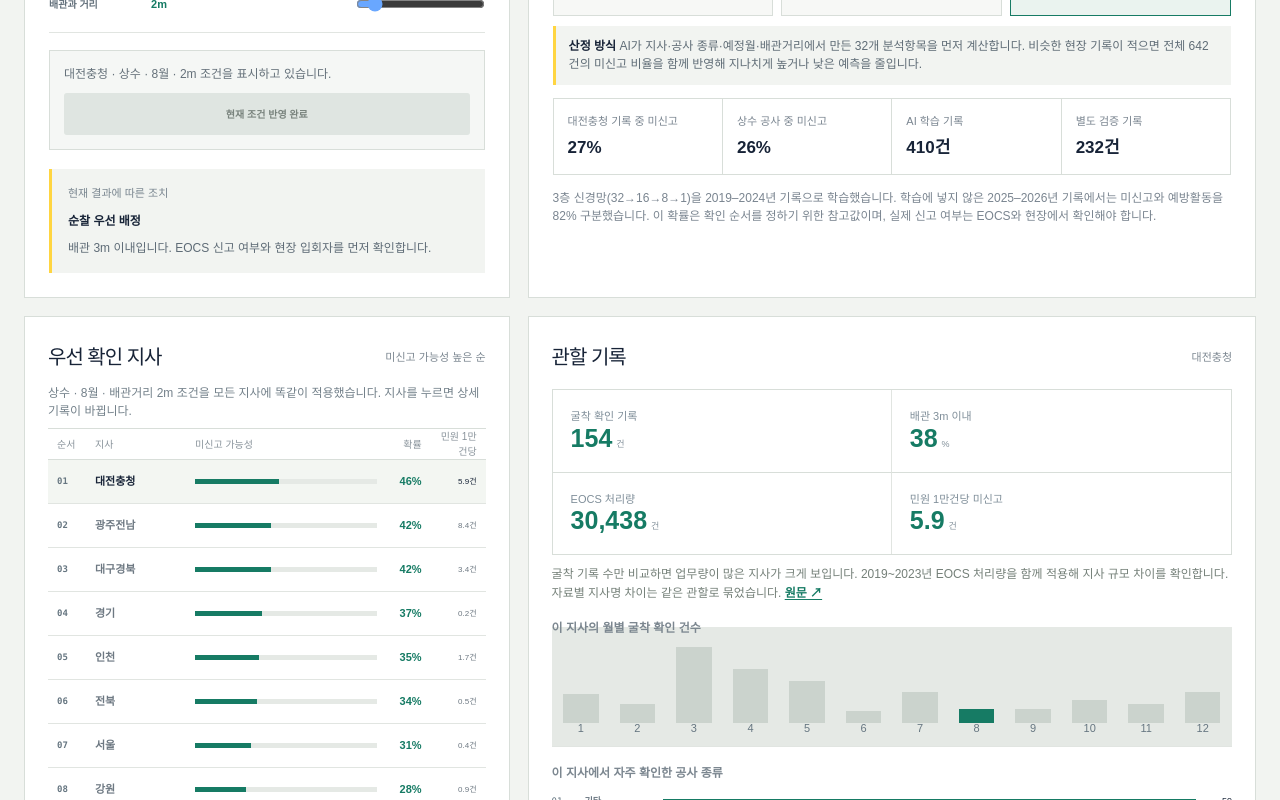
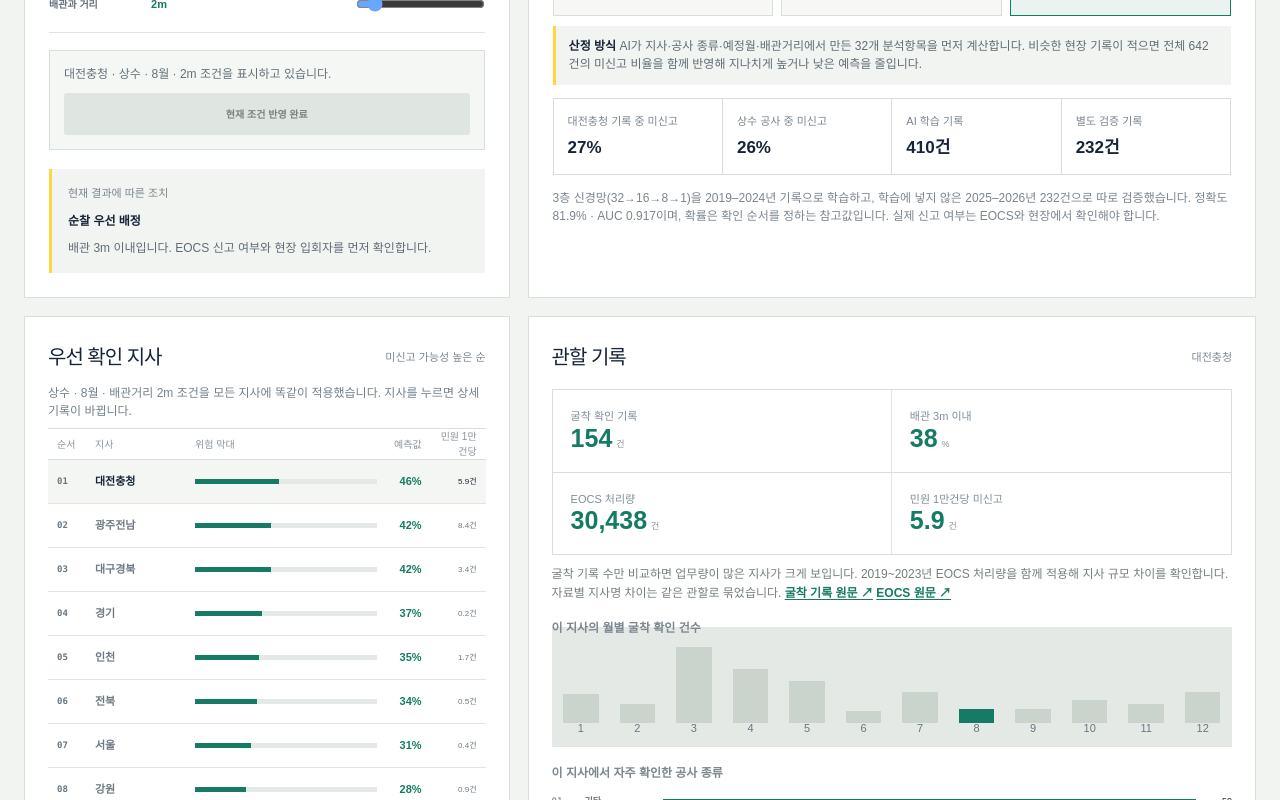
Before and after one commit to woals5420/hyeonjang-on, a Next.js app: page /digsafe in a window 1280 px wide. Shown: the part 699-1499 px from the top of the page. Built offline with nearby package versions, Linux system fonts and the light colour scheme.

Commit message:
굴착 AI 검증근거와 원문 링크 보강

```diff
--- a/app/digsafe/page.tsx
+++ b/app/digsafe/page.tsx
@@ -7,10 +7,14 @@ import excavationModel from '../data/excavation-model.json';
 import eocsVolume from '../data/eocs-volume.json';
 
 type RecordRow = { branch: string; category: string; date: string; area: string; work: string; distance: number };
-type Data = { excavation: { records: RecordRow[]; byBranch: Record<string, number> } };
+type Data = {
+  meta: { sources: { key: string; name: string; url: string }[] };
+  excavation: { records: RecordRow[]; byBranch: Record<string, number> };
+};
 type Model = {
   trainRows: number;
   testRows: number;
+  metrics: { accuracy: number; auc: number; brier: number };
   calibration: { priorStrength: number; globalBaseRate: number };
   features: { branches: string[]; works: string[] };
   weights: number[][][];
@@ -23,6 +27,7 @@ type EocsData = { source: { name: string; period: string; url: string }; records
 const data = safetyData as Data;
 const model = excavationModel as Model;
 const eocs = eocsVolume as EocsData;
+const excavationSource = data.meta.sources.find((source) => source.key === 'excavation');
 const number = new Intl.NumberFormat('ko-KR');
 const accents = ['#ffb23f', '#f76954', '#d99aff', '#50c8b8', '#69a7ff', '#f1d05a', '#7bd08f', '#ff8fbd', '#99b75e', '#8e92ff', '#42b9cf'];
 const initialConditions: FieldConditions = { branch: '대전충청지사', work: '타공사_상수', month: 8, distance: 2 };
@@ -147,8 +152,8 @@ export default function DigSafe() {
           <div className="dz-section-title"><h2>현장 조건</h2><small>확인 버튼을 눌러 반영</small></div>
           <label>관할 지사<select value={draft.branch} onChange={(event) => setDraft((current) => ({ ...current, branch: event.target.value }))}>{model.features.branches.map((item) => <option key={item}>{item}</option>)}</select></label>
           <label>공사 종류<select value={draft.work} onChange={(event) => setDraft((current) => ({ ...current, work: event.target.value }))}>{model.features.works.map((item) => <option key={item}>{item.replace('타공사_', '')}</option>)}</select></label>
-          <label>작업 예정월 <strong>{draft.month}월</strong><input type="range" min="1" max="12" value={draft.month} onChange={(event) => setDraft((current) => ({ ...current, month: Number(event.target.value) }))} /></label>
-          <label>배관과 거리 <strong>{draft.distance}m</strong><input type="range" min="0" max="20" step="0.5" value={draft.distance} onChange={(event) => setDraft((current) => ({ ...current, distance: Number(event.target.value) }))} /></label>
+          <label>작업 예정월 <strong>{draft.month}월</strong><input aria-label="굴착 작업 예정월" type="range" min="1" max="12" value={draft.month} onChange={(event) => setDraft((current) => ({ ...current, month: Number(event.target.value) }))} /></label>
+          <label>배관과 거리 <strong>{draft.distance}m</strong><input aria-label="굴착 위치와 배관 거리" type="range" min="0" max="20" step="0.5" value={draft.distance} onChange={(event) => setDraft((current) => ({ ...current, distance: Number(event.target.value) }))} /></label>
           <div className={hasChanges ? 'condition-submit pending-condition' : 'condition-submit'}>
             <p>{hasChanges ? '조건이 바뀌었습니다. 아래 버튼을 눌러 결과에 반영하세요.' : `${branch.replace('지사', '')} · ${work.replace('타공사_', '')} · ${month}월 · ${distance}m 조건을 표시하고 있습니다.`}</p>
             <button type="submit" disabled={!hasChanges}>{hasChanges ? '이 조건으로 결과 확인' : '현재 조건 반영 완료'}</button>
@@ -171,7 +176,7 @@ export default function DigSafe() {
             <div><small>AI 학습 기록</small><strong>{model.trainRows}건</strong></div>
             <div><small>별도 검증 기록</small><strong>{model.testRows}건</strong></div>
           </div>
-          <p className="model-note">3층 신경망(32→16→8→1)을 2019–2024년 기록으로 학습했습니다. 학습에 넣지 않은 2025–2026년 기록에서는 미신고와 예방활동을 82% 구분했습니다. 이 확률은 확인 순서를 정하기 위한 참고값이며, 실제 신고 여부는 EOCS와 현장에서 확인해야 합니다.</p>
+          <p className="model-note">3층 신경망(32→16→8→1)을 2019–2024년 기록으로 학습하고, 학습에 넣지 않은 2025–2026년 {model.testRows}건으로 따로 검증했습니다. 정확도 {(model.metrics.accuracy * 100).toFixed(1)}% · AUC {model.metrics.auc.toFixed(3)}이며, 확률은 확인 순서를 정하는 참고값입니다. 실제 신고 여부는 EOCS와 현장에서 확인해야 합니다.</p>
         </div>
       </section>
 
@@ -179,14 +184,14 @@ export default function DigSafe() {
         <div className="patrol-board">
           <div className="dz-section-title"><h2>우선 확인 지사</h2><small>미신고 가능성 높은 순</small></div>
           <p className="section-help">{work.replace('타공사_', '')} · {month}월 · 배관거리 {distance}m 조건을 모든 지사에 똑같이 적용했습니다. 지사를 누르면 상세 기록이 바뀝니다.</p>
-          <div className="patrol-columns"><span>순서</span><span>지사</span><span>미신고 가능성</span><span>확률</span><span>민원 1만건당</span></div>
+          <div className="patrol-columns"><span>순서</span><span>지사</span><span>위험 막대</span><span>예측값</span><span>민원 1만건당</span></div>
           {patrol.map((item, index) => <button key={item.branch} type="button" className={branch === item.branch ? 'selected-patrol' : ''} onClick={() => selectPatrolBranch(item.branch)}><em>{String(index + 1).padStart(2, '0')}</em><strong>{item.branch.replace('지사', '')}</strong><span><i style={{ width: `${item.probability}%` }} /></span><b>{item.probability}%</b><small>{item.perTenThousand.toFixed(1)}건</small></button>)}
         </div>
 
         <div className="branch-fingerprint">
           <div className="dz-section-title"><h2>관할 기록</h2><small>{branch.replace('지사', '')}</small></div>
           <div className="branch-kpis branch-kpis-four"><div><small>굴착 확인 기록</small><strong>{branchRows.length}</strong><em>건</em></div><div><small>배관 3m 이내</small><strong>{branchRows.length ? Math.round(closeRows.length / branchRows.length * 100) : 0}</strong><em>%</em></div><div><small>EOCS 처리량</small><strong>{number.format(branchEocs.cases)}</strong><em>건</em></div><div><small>민원 1만건당 미신고</small><strong>{branchEocs.perTenThousand.toFixed(1)}</strong><em>건</em></div></div>
-          <p className="eocs-note">굴착 기록 수만 비교하면 업무량이 많은 지사가 크게 보입니다. 2019~2023년 EOCS 처리량을 함께 적용해 지사 규모 차이를 확인합니다. 자료별 지사명 차이는 같은 관할로 묶었습니다. <a href={eocs.source.url} target="_blank" rel="noreferrer">원문 ↗</a></p>
+          <p className="eocs-note">굴착 기록 수만 비교하면 업무량이 많은 지사가 크게 보입니다. 2019~2023년 EOCS 처리량을 함께 적용해 지사 규모 차이를 확인합니다. 자료별 지사명 차이는 같은 관할로 묶었습니다. {excavationSource && <a href={excavationSource.url} target="_blank" rel="noreferrer">굴착 기록 원문 ↗</a>} <a href={eocs.source.url} target="_blank" rel="noreferrer">EOCS 원문 ↗</a></p>
           <p className="metric-caption">이 지사의 월별 굴착 확인 건수</p>
           <div className="month-print">{monthCounts.map((count, index) => <div key={index} className={index + 1 === month ? 'active-month' : ''}><i style={{ height: `${Math.round(count / monthMax * 100)}%` }} /><small>{index + 1}</small></div>)}</div>
           <p className="metric-caption">이 지사에서 자주 확인한 공사 종류</p>
```
